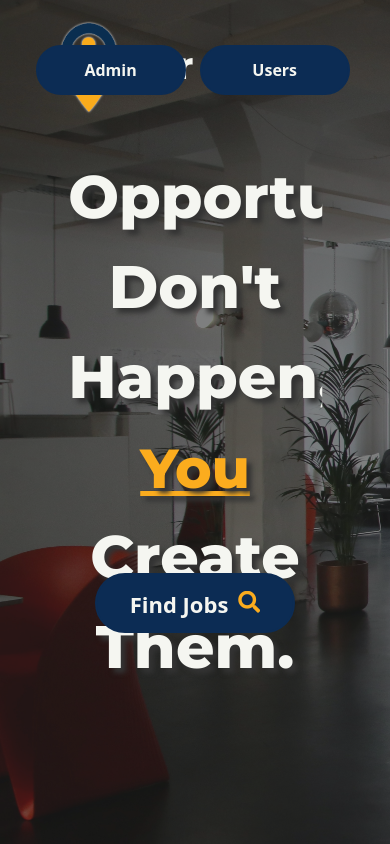
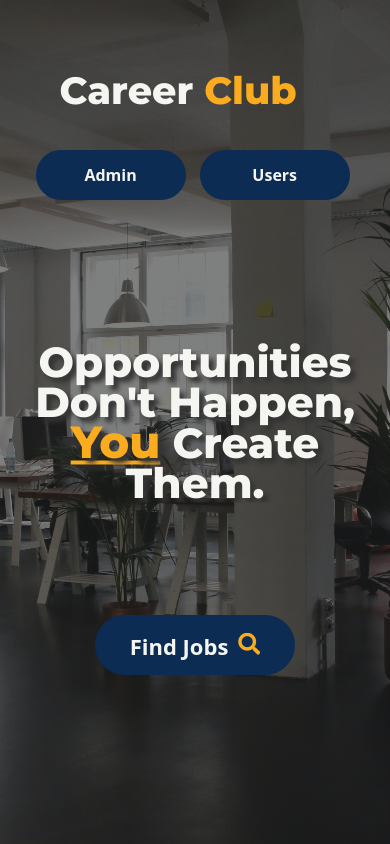
Before and after one commit to SahulKola/CareerHub-JobPortal, a PHP site: page / in a window 390 px wide. Run offline with PHP 8.4, Linux system fonts and the light colour scheme; some libraries are stand-ins or nearby versions.

Commit message:
Responsive index.html

```diff
--- a/style.css
+++ b/style.css
@@ -160,3 +160,35 @@ i {
 button{
     outline: none;
 }
+
+@media only screen and (max-width: 600px){
+
+body {
+    background-position:center;
+}
+.head {
+    height: 500px;
+}
+img {
+    display: none;
+}
+.head > h2 {
+    top: 20%;
+}
+.buttons {
+    top: 30%;
+}
+.quote {
+    font-size: 42px;
+    width: 90%;
+    line-height: 40px;
+}
+.quote>span {
+    font-size: 45px;
+    text-decoration: underline;
+    color: var(--yellow-color);
+}
+.find {
+    bottom: 20%;
+}
+}
```
